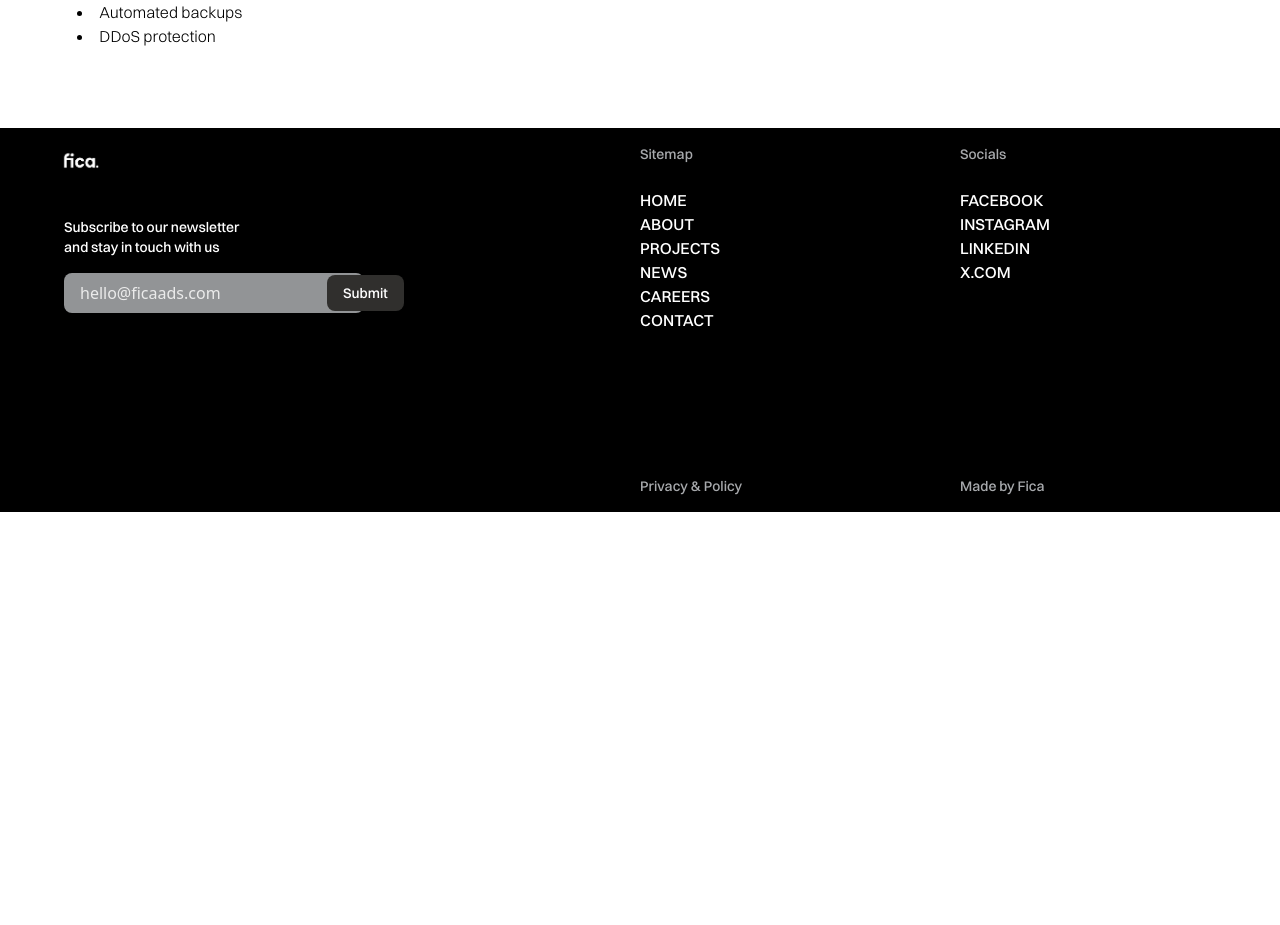
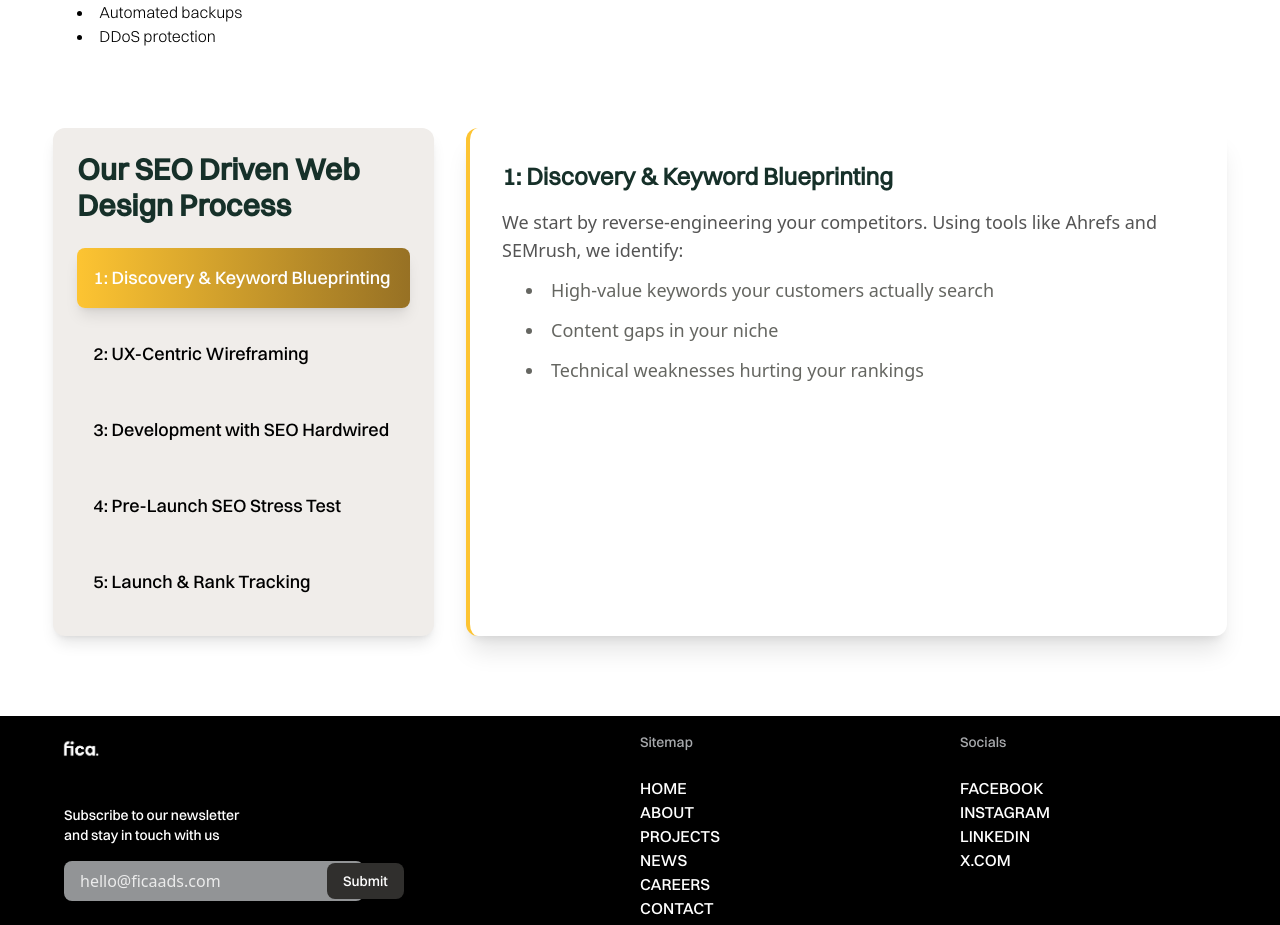
Before and after one commit to Fica-Web/FicaAds, a React (Vite) app in the folder frontend/: page /services/2 in a window 1280 px wide. Shown: the part 2400-3325 px from the top of the page. Before the commit the page ends 2912 px from the top, so only its background shows below. Built offline with nearby package versions, Linux system fonts and the light colour scheme; no server answers.

Commit message:
sample serviceListing

```diff
--- /dev/null
+++ b/frontend/src/Components/services/ProcessListing.jsx
@@ -0,0 +1,99 @@
+import React, { useState } from "react";
+
+const seoProcessData = {
+    heading: "Our SEO Driven Web Design Process",
+    type: "process",
+    subSections: [
+        {
+            subHeading: "1: Discovery & Keyword Blueprinting",
+            subDescription: [
+                { content: "We start by reverse-engineering your competitors. Using tools like Ahrefs and SEMrush, we identify:", type: "content" },
+                { content: "High-value keywords your customers actually search" },
+                { content: "Content gaps in your niche" },
+                { content: "Technical weaknesses hurting your rankings" }
+            ]
+        },
+        {
+            subHeading: "2: UX-Centric Wireframing",
+            subDescription: [
+                { content: "Every pixel is planned for SEO + conversions:", type: "content" },
+                { content: "Strategic placement of keywords in headers, menus, and CTAs" },
+                { content: "Mobile-responsive layouts that Google loves" },
+                { content: "Clear pathways to boost engagement (reduce bounce rates)" }
+            ]
+        },
+        {
+            subHeading: "3: Development with SEO Hardwired",
+            subDescription: [
+                { content: "Our coders and SEO specialists work side-by-side to:", type: "content" },
+                { content: "Optimize every image (compressed + alt-text tagged)" },
+                { content: "Structure URLs for readability (/dubai-seo-agency vs /page123)" },
+                { content: "Implement schema markup for rich snippets" },
+                { content: "Ensure 100% crawlability with XML sitemaps" }
+            ]
+        },
+        {
+            subHeading: "4: Pre-Launch SEO Stress Test",
+            subDescription: [
+                { content: "Before going live, we run 50+ checks:", type: "content" },
+                { content: "Mobile-friendliness (Google’s #1 ranking factor)" },
+                { content: "Broken link scans" },
+                { content: "SSL security validation" },
+                { content: "Page speed optimization (90+ Google PageSpeed score)" }
+            ]
+        },
+        {
+            subHeading: "5: Launch & Rank Tracking",
+            subDescription: [
+                { content: "We don’t disappear after delivery. For 30 days post-launch, we:", type: "content" },
+                { content: "Monitor keyword rankings daily" },
+                { content: "Fix crawl errors" },
+                { content: "Adjust meta tags based on early traffic data" }
+            ]
+        }
+    ]
+};
+
+const ProcessListing = () => {
+    const [selectedStep, setSelectedStep] = useState(0);
+
+    return (
+        <div className="w-11/12 mx-auto my-20 flex flex-col md:flex-row gap-8">
+            {/* Left Section: Process Steps */}
+            <div className="md:w-1/3 bg-offwhite p-6 rounded-xl shadow-lg">
+                <h2 className="text-3xl font-extrabold text-brandGreen mb-6 font-Switzer-Medium">{seoProcessData.heading}</h2>
+                <div className="space-y-4">
+                    {seoProcessData.subSections.map((section, index) => (
+                        <button
+                            key={index}
+                            onClick={() => setSelectedStep(index)}
+                            className={`w-full text-left p-4 rounded-lg transition-all duration-300 text-lg font-medium font-Switzer-Medium
+                ${selectedStep === index
+                                    ? "bg-gradient-to-r from-brandYellow to-golden text-white shadow-lg"
+                                    : "bg-gray-100 hover:bg-gray-200 text-gray-700"
+                                }`}
+                        >
+                            {section.subHeading}
+                        </button>
+                    ))}
+                </div>
+            </div>
+
+            {/* Right Section: Selected Content */}
+            <div className="md:w-2/3 p-8 bg-white rounded-xl shadow-xl border-l-4 border-brandYellow transition-all duration-500 animate-fade-up">
+                <h3 className="text-2xl font-bold text-brandGreen font-Switzer-Regular">{seoProcessData.subSections[selectedStep].subHeading}</h3>
+                <div className="mt-4 space-y-3">
+                    {seoProcessData.subSections[selectedStep].subDescription.map((desc, i) => (
+                        desc.type === "content" ? (
+                            <p key={i} className="text-lg text-textColor">{desc.content}</p>
+                        ) : (
+                            <li key={i} className="text-lg text-lightgray list-disc ml-6">{desc.content}</li>
+                        )
+                    ))}
+                </div>
+            </div>
+        </div>
+    );
+};
+
+export default ProcessListing;
--- a/frontend/src/Pages/ServiceDetailsPage.jsx
+++ b/frontend/src/Pages/ServiceDetailsPage.jsx
@@ -3,6 +3,7 @@ import { useParams } from 'react-router-dom';
 import services from '../data/services';
 import ServiceHero from '../Components/services/ServiceHero';
 import ServiceContentListing from '../Components/services/ServiceContentListing';
+import ProcessListing from '../Components/services/ProcessListing';
 
 const ServiceDetailsPage = () => {
     const { id } = useParams();
@@ -15,6 +16,7 @@ const ServiceDetailsPage = () => {
         <div>
             <ServiceHero service={service} />
             <ServiceContentListing service={service} />
+            <ProcessListing />
         </div>
     )
 }
--- a/frontend/src/data/services.jsx
+++ b/frontend/src/data/services.jsx
@@ -159,7 +159,7 @@ const services = [
             },
             {
                 "heading": "Our SEO-Driven Web Design Process",
-                "type": "",
+                "type": "process",
                 "subSections": [
                     {
                         "subHeading": "#1: Discovery & Keyword Blueprinting",
```
